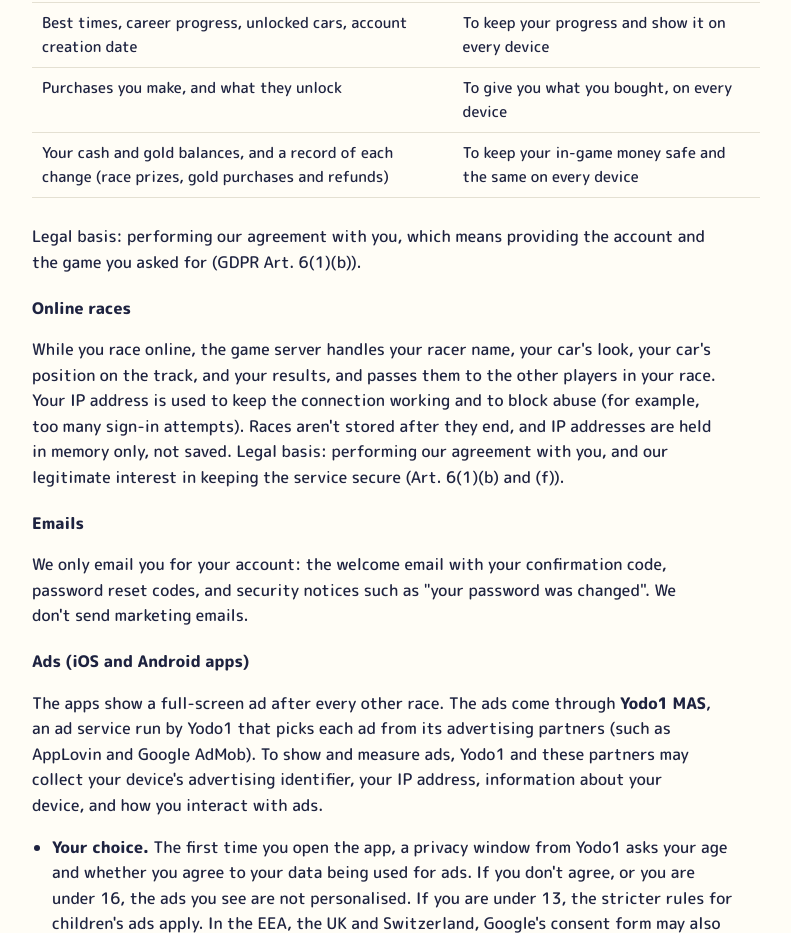
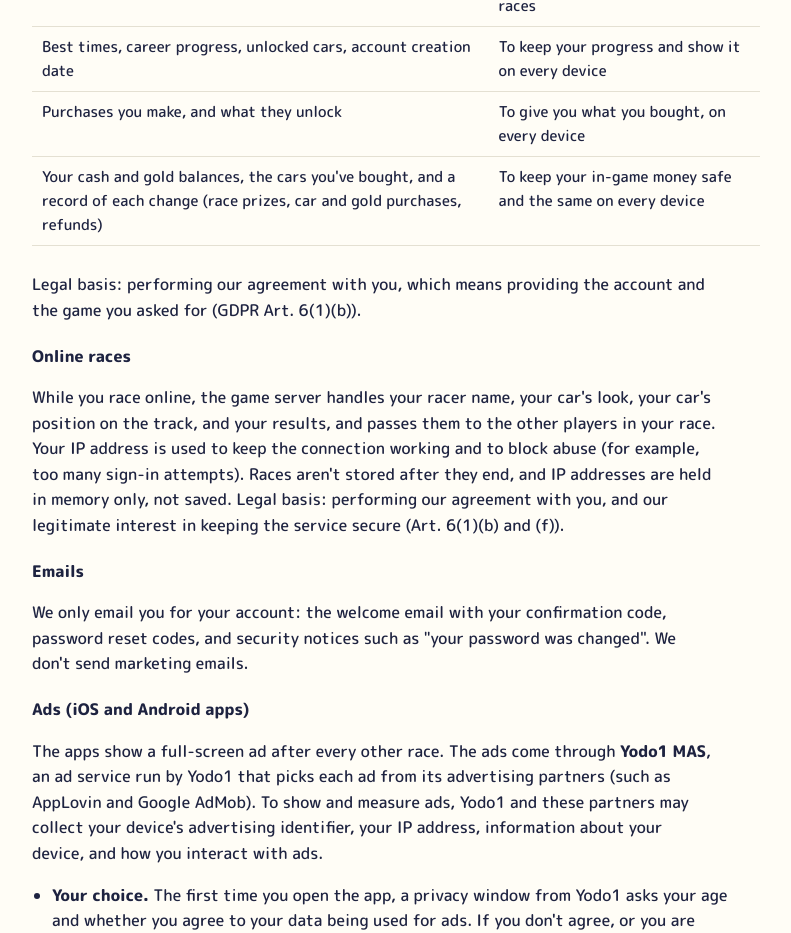
Before and after one commit to topboy221/pebble-hill-derby-server, a website: page phd-server/public/privacy.html in a window 1280 px wide. Shown: the part 960-1893 px from the top of the page, without its empty margins (244-1035 px from the left). Drawn offline with Linux system fonts and the light colour scheme; a web font is replaced by a local one.

Commit message:
Add files via upload

```diff
--- a/phd-server/public/privacy.html
+++ b/phd-server/public/privacy.html
@@ -61,7 +61,7 @@ footer{color:var(--muted);font-size:14px;margin-top:40px}
 <tr><td>Racer name (made from your email, and you can change it)</td><td>Shown to other players in online races</td></tr>
 <tr><td>Best times, career progress, unlocked cars, account creation date</td><td>To keep your progress and show it on every device</td></tr>
 <tr><td>Purchases you make, and what they unlock</td><td>To give you what you bought, on every device</td></tr>
-<tr><td>Your cash and gold balances, and a record of each change (race prizes, gold purchases and refunds)</td><td>To keep your in-game money safe and the same on every device</td></tr>
+<tr><td>Your cash and gold balances, the cars you've bought, and a record of each change (race prizes, car and gold purchases, refunds)</td><td>To keep your in-game money safe and the same on every device</td></tr>
 </table></div>
 <p>Legal basis: performing our agreement with you, which means providing the account and the game you asked for (GDPR Art. 6(1)(b)).</p>
 
```
